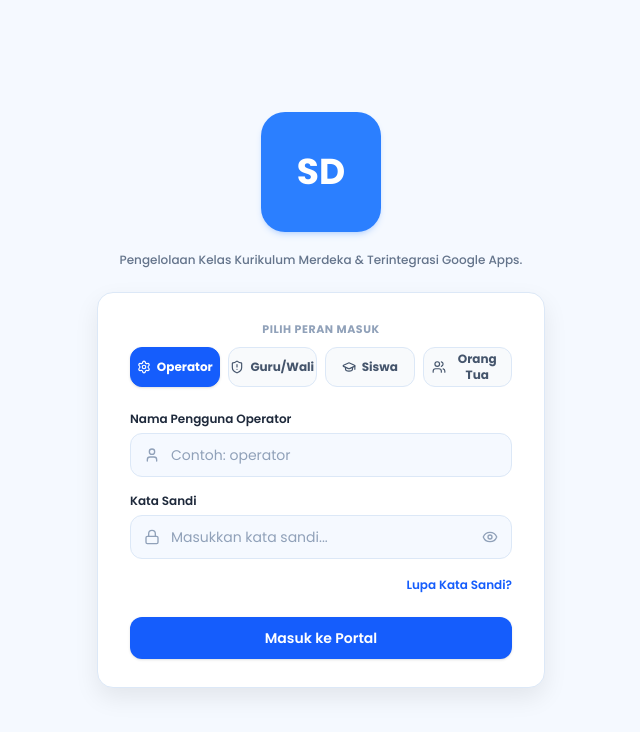
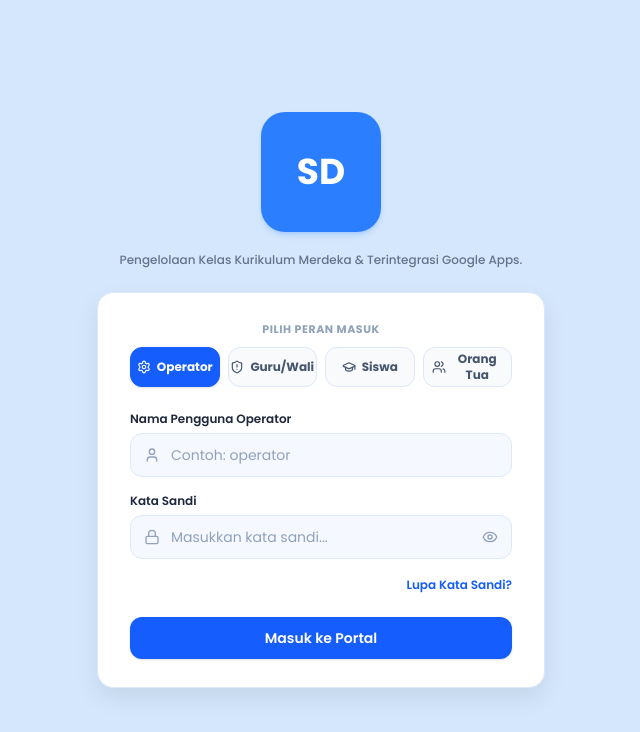
Before and after one commit to kholisulzainal/kelas-ku-v2.0, a React (Vite) app: page / in a window 1280 px wide. Shown: the top 732 px of the page, without its empty margins (319-959 px from the left). Built offline with nearby package versions, Linux system fonts and the light colour scheme; no server answers; the database is empty.

Commit message:
style: update application background color
Update the global background color variable and application components to a deeper blue shade for improved visual consistency.

```diff
--- a/src/index.css
+++ b/src/index.css
@@ -7,7 +7,7 @@
   --primary: #3B82F6;
   --primary-hover: #2563EB;
   --secondary: #60A5FA;
-  --bg: #F7FAFF;
+  --bg: #d4e7fc;
   --card: #FFFFFF;
   --border: #D9E6F8;
   --success: #22C55E;
@@ -68,7 +68,7 @@
   --color-warning: #F59E0B;
   --color-danger: #EF4444;
   --color-info: #0EA5E9;
-  --color-background: #F7FAFF;
+  --color-background: #d4e7fc;
   --color-surface: #FFFFFF;
   --color-border: #D9E6F8;
   --color-text: #1E293B;
@@ -98,7 +98,7 @@
   --color-primary: #3B82F6;
   --color-primary-hover: #2563EB;
   --color-secondary: #60A5FA;
-  --color-bg: #F7FAFF;
+  --color-bg: #d4e7fc;
   --color-card-custom: #FFFFFF;
   --color-border-custom: #D9E6F8;
   --color-success: #22C55E;
@@ -111,7 +111,7 @@
   --color-m3-purple-dark: #2563EB;
   --color-m3-purple-light: #EFF6FF;
   --color-m3-border: #D9E6F8;
-  --color-m3-bg: #F7FAFF;
+  --color-m3-bg: #d4e7fc;
   --color-m3-text: #1E293B;
   --color-m3-sec-text: #64748B;
   --color-m3-pink-bg: #FEE2E2;
@@ -124,7 +124,7 @@
 
 @layer base {
   body {
-    @apply font-sans bg-[#F7FAFF] dark:bg-slate-950 text-[#1E293B] dark:text-slate-100 antialiased selection:bg-blue-500/20 selection:text-blue-600 transition-colors duration-300;
+    @apply font-sans bg-[#d4e7fc] dark:bg-slate-950 text-[#1E293B] dark:text-slate-100 antialiased selection:bg-blue-500/20 selection:text-blue-600 transition-colors duration-300;
     font-size: 14px;
   }
 }
--- a/src/pages/Login.tsx
+++ b/src/pages/Login.tsx
@@ -188,7 +188,7 @@ export function Login({ onLoginSuccess }: LoginProps) {
   };
 
   return (
-    <div className="min-h-screen bg-[#F5F9FF] dark:bg-slate-950 flex flex-col justify-center py-10 px-4 sm:px-6 lg:px-8 transition-colors duration-300">
+    <div className="min-h-screen bg-[#d4e7fc] dark:bg-slate-950 flex flex-col justify-center py-10 px-4 sm:px-6 lg:px-8 transition-colors duration-300">
       <div className="sm:mx-auto sm:w-full sm:max-w-md text-center">
         {school.logoUrl ? (
           <img
```
